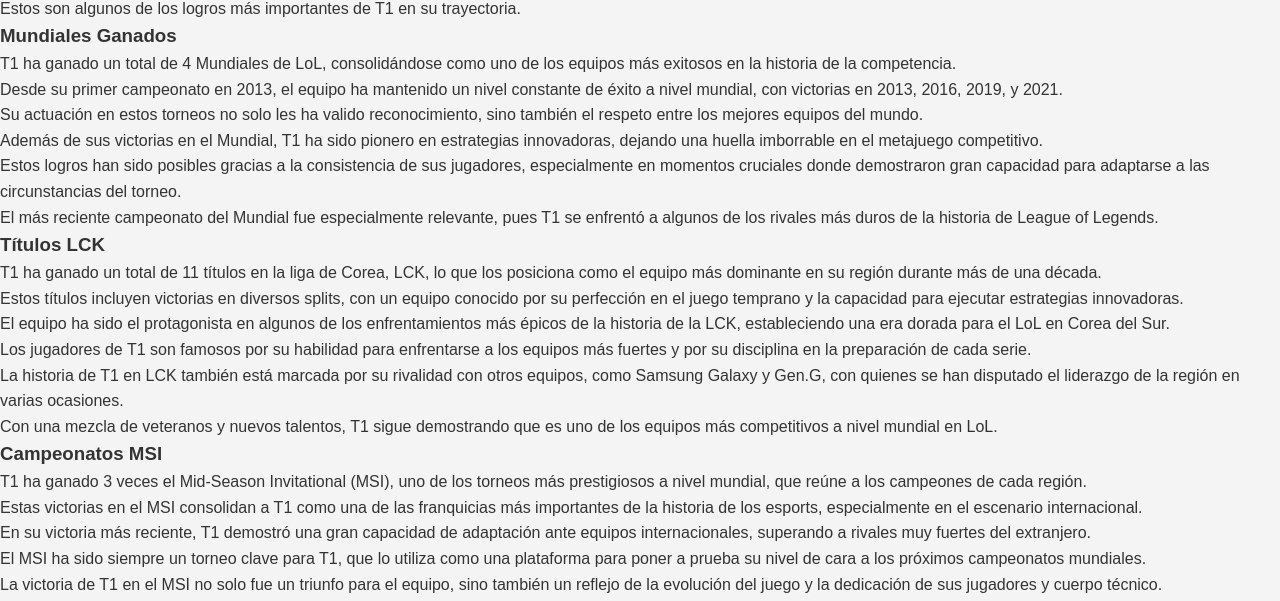
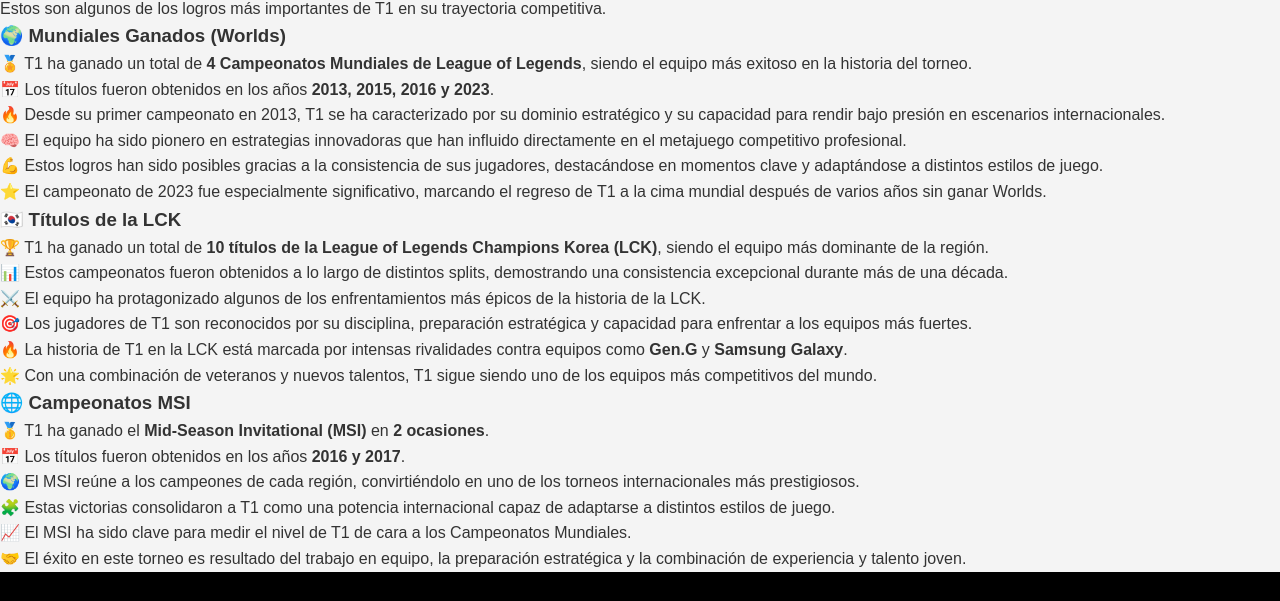
Before and after one commit to Wendell112/t1page, a plain HTML site: page logros.html in a window 1280 px wide. Shown: the part 124-725 px from the top of the page. Drawn offline with Linux system fonts and the light colour scheme; a script that the page names is missing.

Commit message:
Update logros.html

```diff
--- a/logros.html
+++ b/logros.html
@@ -29,47 +29,69 @@
     <!-- Títulos y Logros -->
   <section class="achievements">
     <div class="section-header">
-            <h2>Logros de T1</h2>
-            <p>Estos son algunos de los logros más importantes de T1 en su trayectoria.</p>
+        <h2>🏆 Logros de T1</h2>
+        <p>Estos son algunos de los logros más importantes de T1 en su trayectoria competitiva.</p>
     </div>
+
     <div class="achievements-grid">
-            <!-- Ejemplo de logro de T1 -->
+
+        <!-- Logro Worlds -->
         <div class="achievement-card">
             <div class="achievement-icon trophy-icon"></div>
-                <h3>Mundiales Ganados</h3>
-                <p>T1 ha ganado un total de 4 Mundiales de LoL, consolidándose como uno de los equipos más exitosos en la historia de la competencia.</p>
-                <p>Desde su primer campeonato en 2013, el equipo ha mantenido un nivel constante de éxito a nivel mundial, con victorias en 2013, 2016, 2019, y 2021.</p>
-                <p>Su actuación en estos torneos no solo les ha valido reconocimiento, sino también el respeto entre los mejores equipos del mundo.</p>
-                <p>Además de sus victorias en el Mundial, T1 ha sido pionero en estrategias innovadoras, dejando una huella imborrable en el metajuego competitivo.</p>
-                <p>Estos logros han sido posibles gracias a la consistencia de sus jugadores, especialmente en momentos cruciales donde demostraron gran capacidad para adaptarse a las circunstancias del torneo.</p>
-                <p>El más reciente campeonato del Mundial fue especialmente relevante, pues T1 se enfrentó a algunos de los rivales más duros de la historia de League of Legends.</p>
+            <h3>🌍 Mundiales Ganados (Worlds)</h3>
+
+            <p>🏅 T1 ha ganado un total de <strong>4 Campeonatos Mundiales de League of Legends</strong>, siendo el equipo más exitoso en la historia del torneo.</p>
+
+            <p>📅 Los títulos fueron obtenidos en los años <strong>2013, 2015, 2016 y 2023</strong>.</p>
+
+            <p>🔥 Desde su primer campeonato en 2013, T1 se ha caracterizado por su dominio estratégico y su capacidad para rendir bajo presión en escenarios internacionales.</p>
+
+            <p>🧠 El equipo ha sido pionero en estrategias innovadoras que han influido directamente en el metajuego competitivo profesional.</p>
+
+            <p>💪 Estos logros han sido posibles gracias a la consistencia de sus jugadores, destacándose en momentos clave y adaptándose a distintos estilos de juego.</p>
+
+            <p>⭐ El campeonato de 2023 fue especialmente significativo, marcando el regreso de T1 a la cima mundial después de varios años sin ganar Worlds.</p>
         </div>
 
-            <!-- Ejemplo de logro de LCK -->
+        <!-- Logro LCK -->
         <div class="achievement-card">
             <div class="achievement-icon trophy-icon"></div>
-                <h3>Títulos LCK</h3>
-                <p>T1 ha ganado un total de 11 títulos en la liga de Corea, LCK, lo que los posiciona como el equipo más dominante en su región durante más de una década.</p>
-                <p>Estos títulos incluyen victorias en diversos splits, con un equipo conocido por su perfección en el juego temprano y la capacidad para ejecutar estrategias innovadoras.</p>
-                <p>El equipo ha sido el protagonista en algunos de los enfrentamientos más épicos de la historia de la LCK, estableciendo una era dorada para el LoL en Corea del Sur.</p>
-                <p>Los jugadores de T1 son famosos por su habilidad para enfrentarse a los equipos más fuertes y por su disciplina en la preparación de cada serie.</p>
-                <p>La historia de T1 en LCK también está marcada por su rivalidad con otros equipos, como Samsung Galaxy y Gen.G, con quienes se han disputado el liderazgo de la región en varias ocasiones.</p>
-                <p>Con una mezcla de veteranos y nuevos talentos, T1 sigue demostrando que es uno de los equipos más competitivos a nivel mundial en LoL.</p>
+            <h3>🇰🇷 Títulos de la LCK</h3>
+
+            <p>🏆 T1 ha ganado un total de <strong>10 títulos de la League of Legends Champions Korea (LCK)</strong>, siendo el equipo más dominante de la región.</p>
+
+            <p>📊 Estos campeonatos fueron obtenidos a lo largo de distintos splits, demostrando una consistencia excepcional durante más de una década.</p>
+
+            <p>⚔️ El equipo ha protagonizado algunos de los enfrentamientos más épicos de la historia de la LCK.</p>
+
+            <p>🎯 Los jugadores de T1 son reconocidos por su disciplina, preparación estratégica y capacidad para enfrentar a los equipos más fuertes.</p>
+
+            <p>🔥 La historia de T1 en la LCK está marcada por intensas rivalidades contra equipos como <strong>Gen.G</strong> y <strong>Samsung Galaxy</strong>.</p>
+
+            <p>🌟 Con una combinación de veteranos y nuevos talentos, T1 sigue siendo uno de los equipos más competitivos del mundo.</p>
         </div>
 
-            <!-- Ejemplo de logro MSI -->
+        <!-- Logro MSI -->
         <div class="achievement-card">
             <div class="achievement-icon trophy-icon"></div>
-                <h3>Campeonatos MSI</h3>
-                <p>T1 ha ganado 3 veces el Mid-Season Invitational (MSI), uno de los torneos más prestigiosos a nivel mundial, que reúne a los campeones de cada región.</p>
-                <p>Estas victorias en el MSI consolidan a T1 como una de las franquicias más importantes de la historia de los esports, especialmente en el escenario internacional.</p>
-                <p>En su victoria más reciente, T1 demostró una gran capacidad de adaptación ante equipos internacionales, superando a rivales muy fuertes del extranjero.</p>
-                <p>El MSI ha sido siempre un torneo clave para T1, que lo utiliza como una plataforma para poner a prueba su nivel de cara a los próximos campeonatos mundiales.</p>
-                <p>La victoria de T1 en el MSI no solo fue un triunfo para el equipo, sino también un reflejo de la evolución del juego y la dedicación de sus jugadores y cuerpo técnico.</p>
-                <p>Al igual que en otros logros, el éxito de T1 en el MSI ha sido el resultado de años de trabajo en equipo, perfección de estrategias y la combinación de veteranos con nuevos talentos.</p>
+            <h3>🌐 Campeonatos MSI</h3>
+
+            <p>🥇 T1 ha ganado el <strong>Mid-Season Invitational (MSI)</strong> en <strong>2 ocasiones</strong>.</p>
+
+            <p>📅 Los títulos fueron obtenidos en los años <strong>2016 y 2017</strong>.</p>
+
+            <p>🌍 El MSI reúne a los campeones de cada región, convirtiéndolo en uno de los torneos internacionales más prestigiosos.</p>
+
+            <p>🧩 Estas victorias consolidaron a T1 como una potencia internacional capaz de adaptarse a distintos estilos de juego.</p>
+
+            <p>📈 El MSI ha sido clave para medir el nivel de T1 de cara a los Campeonatos Mundiales.</p>
+
+            <p>🤝 El éxito en este torneo es resultado del trabajo en equipo, la preparación estratégica y la combinación de experiencia y talento joven.</p>
         </div>
+
     </div>
 </section>
+
 
     <!-- Pie de Página -->
     <footer class="footer">
```
Lines whose indentation alone changed are shown as unchanged.
